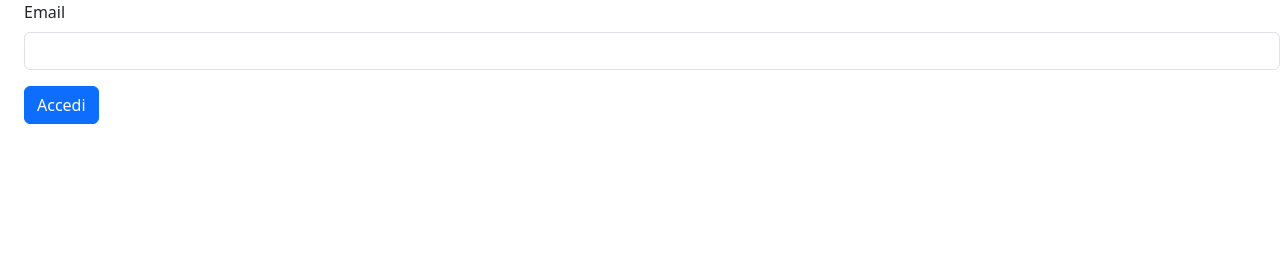
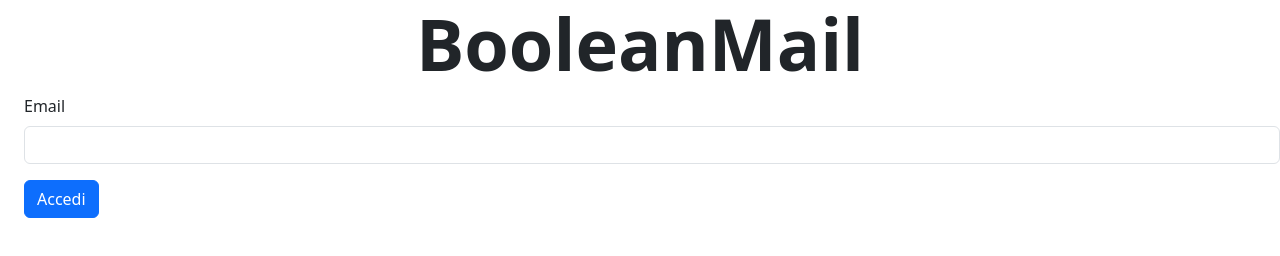
Before and after one commit to nicola1397/js-mail-dadi, a plain HTML site: page mail/index.html in a window 1280 px wide. Drawn offline with nearby package versions, Linux system fonts and the light colour scheme.

Commit message:
feat: added title

```diff
--- a/mail/index.html
+++ b/mail/index.html
@@ -14,6 +14,7 @@
     <!-- <link rel="stylesheet" href="style.css" /> -->
   </head>
   <body>
+    <h1 class="fw-bold display-2 text-center">BooleanMail</h1>
     <form>
       <div class="mb-3 form-check">
         <label for="emailAddress" class="form-label">Email</label>
```
